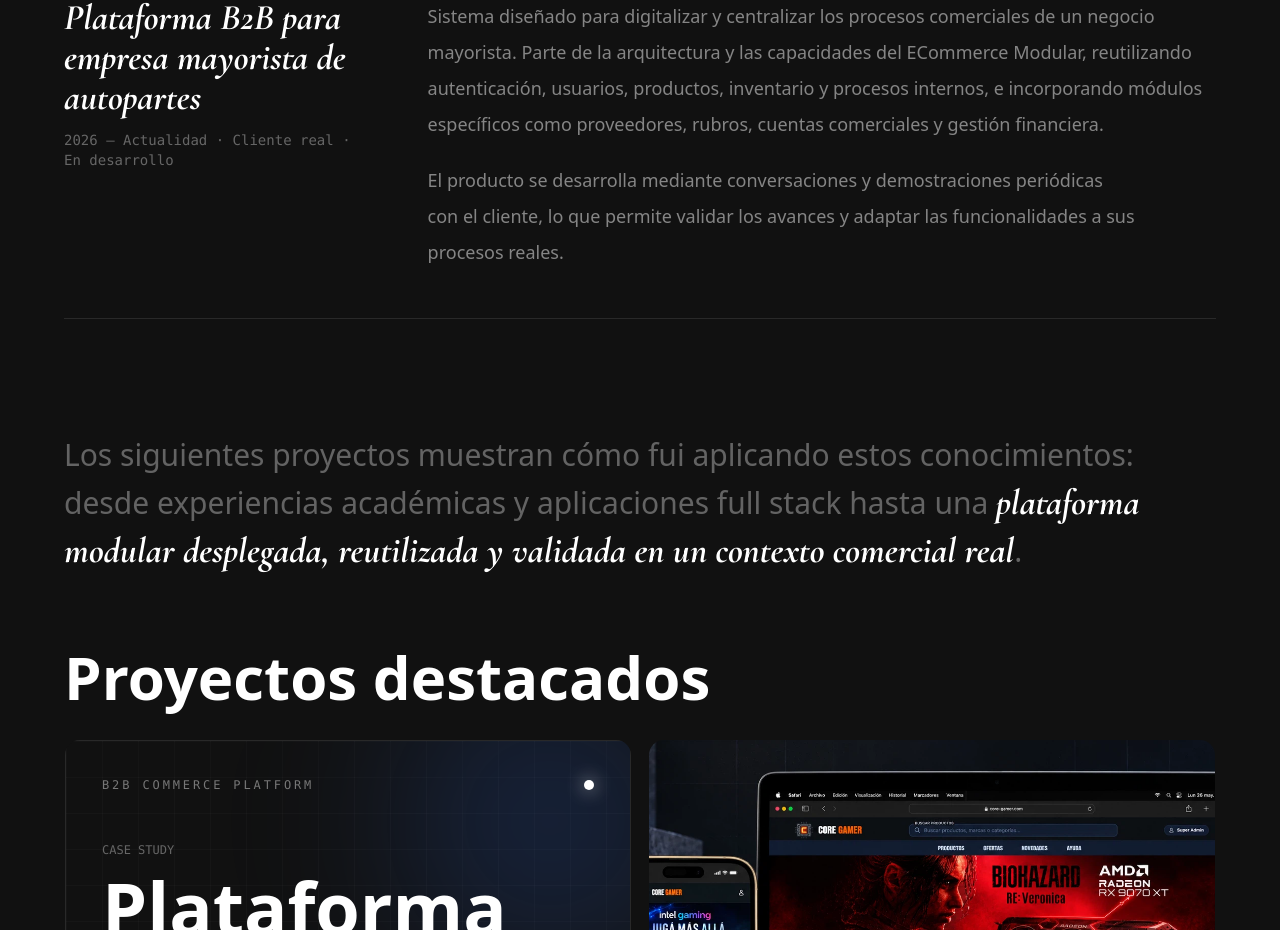
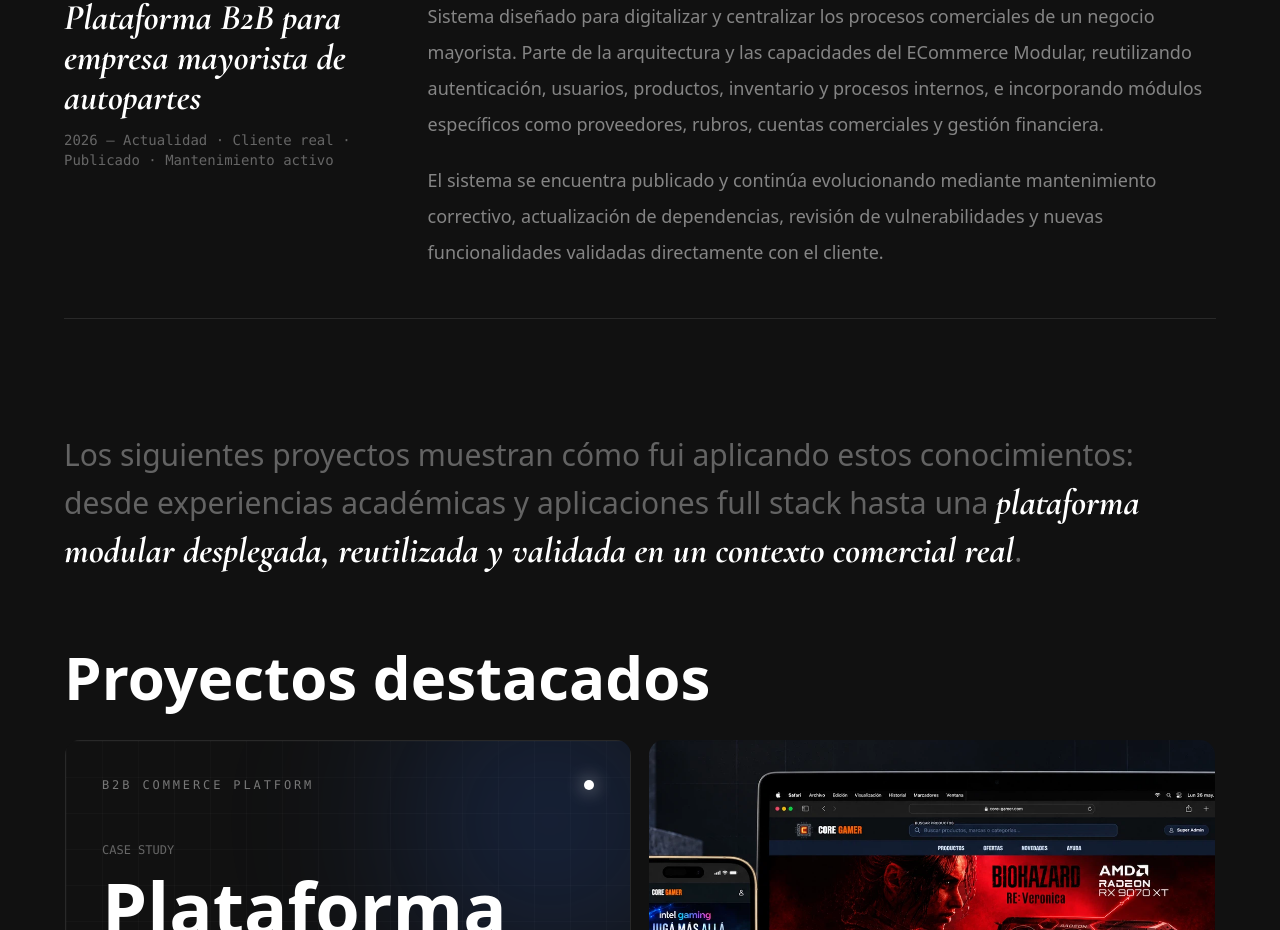
Before and after one commit to EzequielMelo/portfolio, a React (Vite) app: page / in a window 1280 px wide. Shown: the part 4556-5486 px from the top of the page. Built offline with nearby package versions, Linux system fonts and the light colour scheme; no server answers.

Commit message:
refactor: adapta portfolio para múltiples casos de estudio

```diff
--- a/src/pages/Home.tsx
+++ b/src/pages/Home.tsx
@@ -426,7 +426,7 @@ const Home = () => {
                     </h4>
                     <p className="mt-3 font-mono text-xs leading-5 text-[#666] md:text-sm">
                       <time dateTime="2026">2026</time> — Actualidad · Cliente
-                      real · En desarrollo
+                      real · Publicado · Mantenimiento activo
                     </p>
                   </header>
                   <div className="space-y-5 text-pretty text-base leading-8 text-[#858585] md:text-lg md:leading-9">
@@ -440,10 +440,10 @@ const Home = () => {
                       y gestión financiera.
                     </p>
                     <p>
-                      El producto se desarrolla mediante conversaciones y
-                      demostraciones periódicas con el cliente, lo que permite
-                      validar los avances y adaptar las funcionalidades a sus
-                      procesos reales.
+                      El sistema se encuentra publicado y continúa evolucionando
+                      mediante mantenimiento correctivo, actualización de
+                      dependencias, revisión de vulnerabilidades y nuevas
+                      funcionalidades validadas directamente con el cliente.
                     </p>
                   </div>
                 </article>
```
